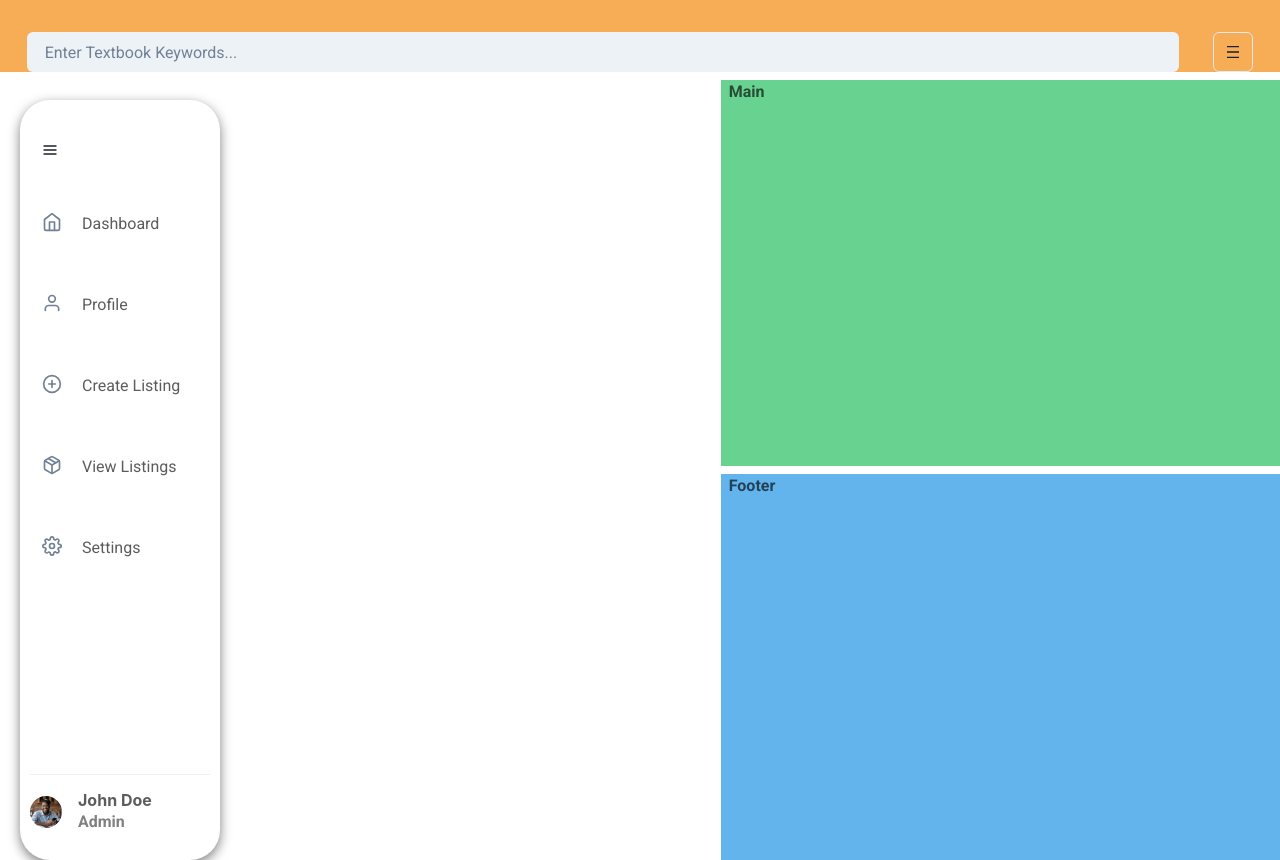
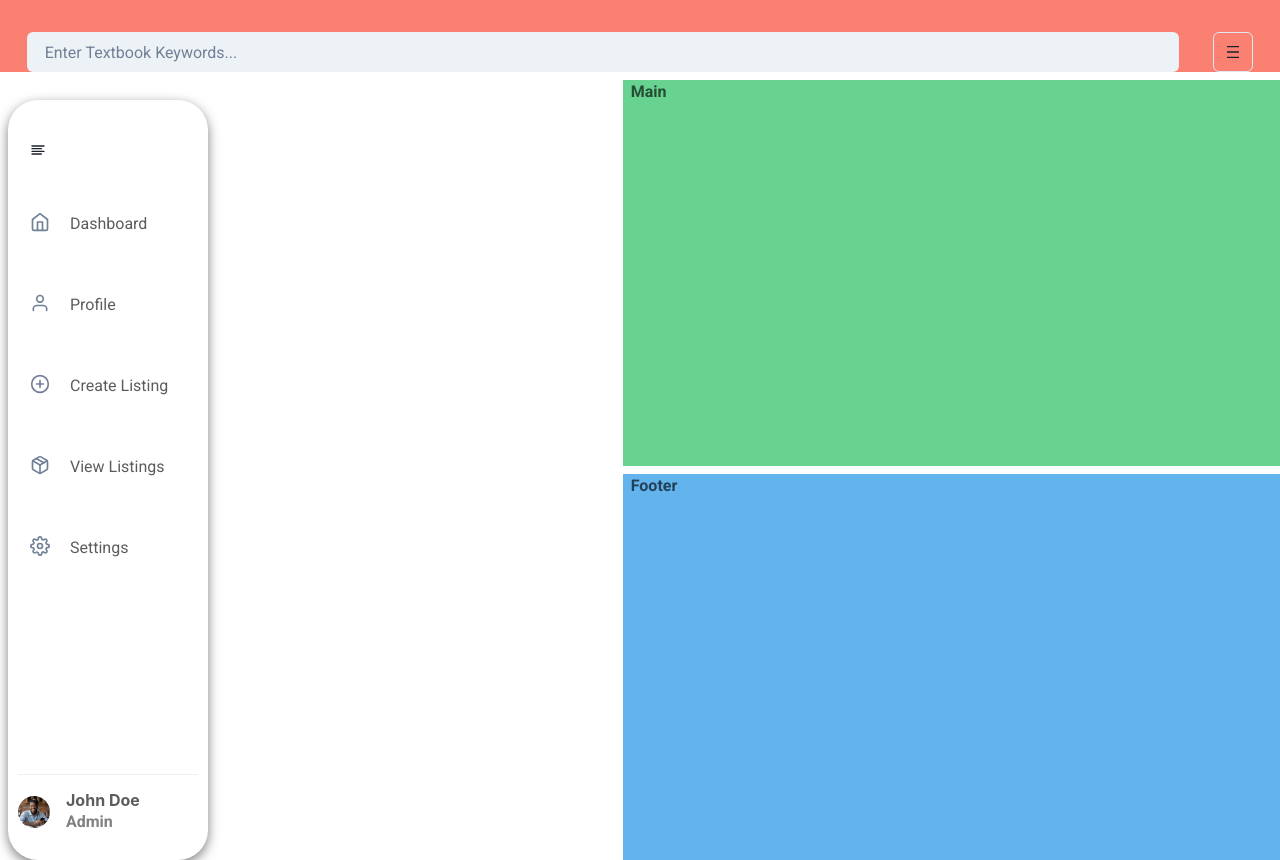
Before and after one commit to DB-UI-Spring-2023/db-ui_spring-2023, a React (Create React App) app in the folder frontend/: page / in a window 1280 px wide. Built offline with nearby package versions, Linux system fonts and the light colour scheme.

Commit message:
clean up

```diff
--- a/frontend/src/components/Dashboard.jsx
+++ b/frontend/src/components/Dashboard.jsx
@@ -1,9 +1,10 @@
-import { Grid, GridItem, Input, Flex, Center, Stack, Menu, MenuButton, Spacer, IconButton, MenuList, MenuItem } from "@chakra-ui/react";
-import { HamburgerIcon, AddIcon } from "@chakra-ui/icon";
+import { Grid, GridItem, Input, Stack, Menu, MenuButton, IconButton, useColorMode } from "@chakra-ui/react";
 import { MdDensityMedium } from 'react-icons/md';
 import Sidebar from "./Sidebar";
 
 export const Dashboard = () => {
+  // const { colorMode, toggleColorMode } = useColorMode();
+
   return (
     <Grid
       templateAreas={`"header header"
@@ -16,7 +17,7 @@ export const Dashboard = () => {
       color="blackAlpha.700"
       fontWeight="bold"
     >
-      <GridItem bg="orange.300" area={"header"}>
+      <GridItem bg="salmon" area={"header"}>
         <Stack direction='row'>
           <Input mt='2rem' ml='auto' mr='auto' w='90%' variant='filled' placeholder='Enter Textbook Keywords...' />
 
@@ -25,7 +26,7 @@ export const Dashboard = () => {
           </Menu>
       </Stack>
       </GridItem>
-      <GridItem pl="2" bg="" area={"nav"}>
+      <GridItem w="3" pl="2" bg="" area={"nav"}>
         <Sidebar />
       </GridItem>
       <GridItem pl="2" bg="green.300" area={"main"}>
--- a/frontend/src/components/NavHoverBox.jsx
+++ b/frontend/src/components/NavHoverBox.jsx
@@ -6,7 +6,7 @@ import {
     Icon
 } from '@chakra-ui/react'
 
-export default function NavHoverBox({ title, icon, description }) {
+export default function NavHoverBox({ title, icon, description, id }) {
     return (
         <>
             <Flex
--- a/frontend/src/components/Navbar.jsx
+++ /dev/null
@@ -1,106 +0,0 @@
-import {
-  Box,
-  AppBar,
-  styled,
-  Toolbar,
-  Typography,
-  InputBase,
-  Badge,
-  Avatar,
-  Menu,
-  MenuItem,
-} from "@mui/material";
-import BookIcon from "@mui/icons-material/Book";
-import Mail from "@mui/icons-material/Mail";
-import Notifications from "@mui/icons-material/Notifications";
-import React, { useState } from "react";
-import { red } from "@mui/material/colors";
-
-const StyledToolbar = styled(Toolbar)({
-  display: "flex",
-  justifyContent: "space-between",
-  backgroundColor: red[400],
-});
-
-const Search = styled("div")(({ theme }) => ({
-  backgroundColor: "white",
-  p: "0 2rem",
-  borderRadius: theme.shape.borderRadius,
-  width: "40%",
-}));
-
-const Icons = styled(Box)(({ theme }) => ({
-  display: "none",
-  alignItems: "center",
-  gap: "20px",
-  [theme.breakpoints.up("sm")]: {
-    display: "flex",
-  },
-}));
-
-const UserBox = styled(Box)(({ theme }) => ({
-  display: "flex",
-  alignItems: "center",
-  gap: "10px",
-  [theme.breakpoints.up("sm")]: {
-    display: "none",
-  },
-}));
-
-const Navbar = () => {
-    const [open, setOpen] = useState(false)
-  return (
-    <AppBar position="sticky">
-      <StyledToolbar>
-        <BookIcon sx={{ display: { xs: "block", sm: "block" } }}></BookIcon>
-        <Typography variant="h6" sx={{ display: { xs: "none", sm: "block" } }}>
-          Textbook Marketplace
-        </Typography>
-
-        <Search>
-          <InputBase placeholder="search for textbooks..." />
-        </Search>
-        <Icons>
-          <Badge badgeContent={4} color="error">
-            <Mail />
-          </Badge>
-          <Badge badgeContent={2} color="error">
-            <Notifications />
-          </Badge>
-          <Avatar
-            sx={{ width: 30, height: 30 }}
-            src="https://images.pexels.com/photos/220453/pexels-photo-220453.jpeg?auto=compress&cs=tinysrgb&w=1260&h=750&dpr=1"
-            onClick={e=>setOpen(true)}
-          />
-        </Icons>
-        <UserBox onClick={e=>setOpen(true)}>
-          <Avatar
-            sx={{ width: 30, height: 30 }}
-            src="https://images.pexels.com/photos/220453/pexels-photo-220453.jpeg?auto=compress&cs=tinysrgb&w=1260&h=750&dpr=1"
-          />
-          <Typography variant="span">Max</Typography>
-        </UserBox>
-      </StyledToolbar>
-      <Menu
-        id="demo-positioned-menu"
-        aria-labelledby="demo-positioned-button"
-        open={open}
-        onClose={e => setOpen(false)}
-        anchorOrigin={{
-          vertical: "top",
-          horizontal: "right",
-        }}
-        transformOrigin={{
-          vertical: "top",
-          horizontal: "right",
-        }}
-      >
-        <MenuItem >Profile</MenuItem>
-        <MenuItem >My account</MenuItem>
-        <MenuItem >Logout</MenuItem>
-      </Menu>
-    </AppBar>
-  );
-};
-
-export default Navbar;
--- /dev/null
+++ b/frontend/src/components/Profile.jsx
@@ -0,0 +1,48 @@
+import React from 'react'
+import {
+    Flex,
+    Text,
+    Icon,
+    Link,
+    Menu,
+    MenuButton,
+    MenuList
+} from '@chakra-ui/react'
+import NavHoverBox from '../components/NavHoverBox'
+
+export default function Profile({ icon, title, description, active, navSize }) {
+    return (
+        <Flex
+            mt={30}
+            flexDir="column"
+            w="100%"
+            alignItems={navSize == "small" ? "center" : "flex-start"}
+        >
+            <Menu placement="right">
+                <Link
+                    backgroundColor={active && "#AEC8CA"}
+                    p={3}
+                    borderRadius={8}
+                    _hover={{ textDecor: 'none', backgroundColor: "#AEC8CA" }}
+                    w={navSize == "large" && "100%"}
+                >
+                    <MenuButton w="100%">
+                        <Flex>
+                            <Icon as={icon} fontSize="xl" color={active ? "#82AAAD" : "gray.500"} />
+                            <Text ml={5} display={navSize == "small" ? "none" : "flex"}>{title}</Text>
+                        </Flex>
+                    </MenuButton>
+                </Link>
+                <MenuList
+                    py={0}
+                    border="none"
+                    w={200}
+                    h={200}
+                    ml={5}
+                >
+                    <NavHoverBox title={title} icon={icon} description={description} />
+                </MenuList>
+            </Menu>
+        </Flex>
+    )
+}
--- a/frontend/src/components/Sidebar.jsx
+++ b/frontend/src/components/Sidebar.jsx
@@ -1,13 +1,14 @@
 import { Avatar, Divider, Flex, Heading, IconButton, Text } from "@chakra-ui/react";
-import { FiMenu,
-         FiHome,
+import { FiHome,
          FiSettings,
          FiPlusCircle,
          FiPackage,
-         FiUser
+         FiUser,
+         FiAlignLeft
 } from "react-icons/fi";
 import { useState } from "react";
 import NavItem from "./NavItem";
+import Profile from "./Profile";
 
 export default function Sidebar() {
   const [ navSize, changeNavSize ] = useState("large");
@@ -34,7 +35,7 @@ export default function Sidebar() {
             background="none"
             mt={5}
             _hover={{ background: 'none' }}
-            icon={<FiMenu/>}
+            icon={<FiAlignLeft/>}
             onClick={() => {
                 if (navSize == "small")
                   changeNavSize("large")
@@ -42,11 +43,12 @@ export default function Sidebar() {
                   changeNavSize("small")
             }}
           />
-          <NavItem navSize={navSize} icon={FiHome} title="Dashboard" description="This is the description for the dashboard." />
-          <NavItem navSize={navSize} icon={FiUser} title="Profile" />
-          <NavItem navSize={navSize} icon={FiPlusCircle} title="Create Listing" />
-          <NavItem navSize={navSize} icon={FiPackage} title="View Listings" />
-          <NavItem navSize={navSize} icon={FiSettings} title="Settings" />
+          <NavItem navSize={navSize} icon={FiHome} id="dashboard" title="Dashboard" description="This is the description for the dashboard." />
+          <Profile navSize={navSize} icon={FiUser} id="profile" title="Profile" />
+          {/* <NavItem navSize={navSize} icon={FiUser} id="profile" title="Profile" /> */}
+          <NavItem navSize={navSize} icon={FiPlusCircle} id="create-listing" title="Create Listing" />
+          <NavItem navSize={navSize} icon={FiPackage} id="view-listing" title="View Listings" />
+          <NavItem navSize={navSize} icon={FiSettings} id="settings" title="Settings" />
       </Flex>
 
       <Flex
```
Also changed, not shown: frontend/src/App.jsx (+0 -14 lines).
